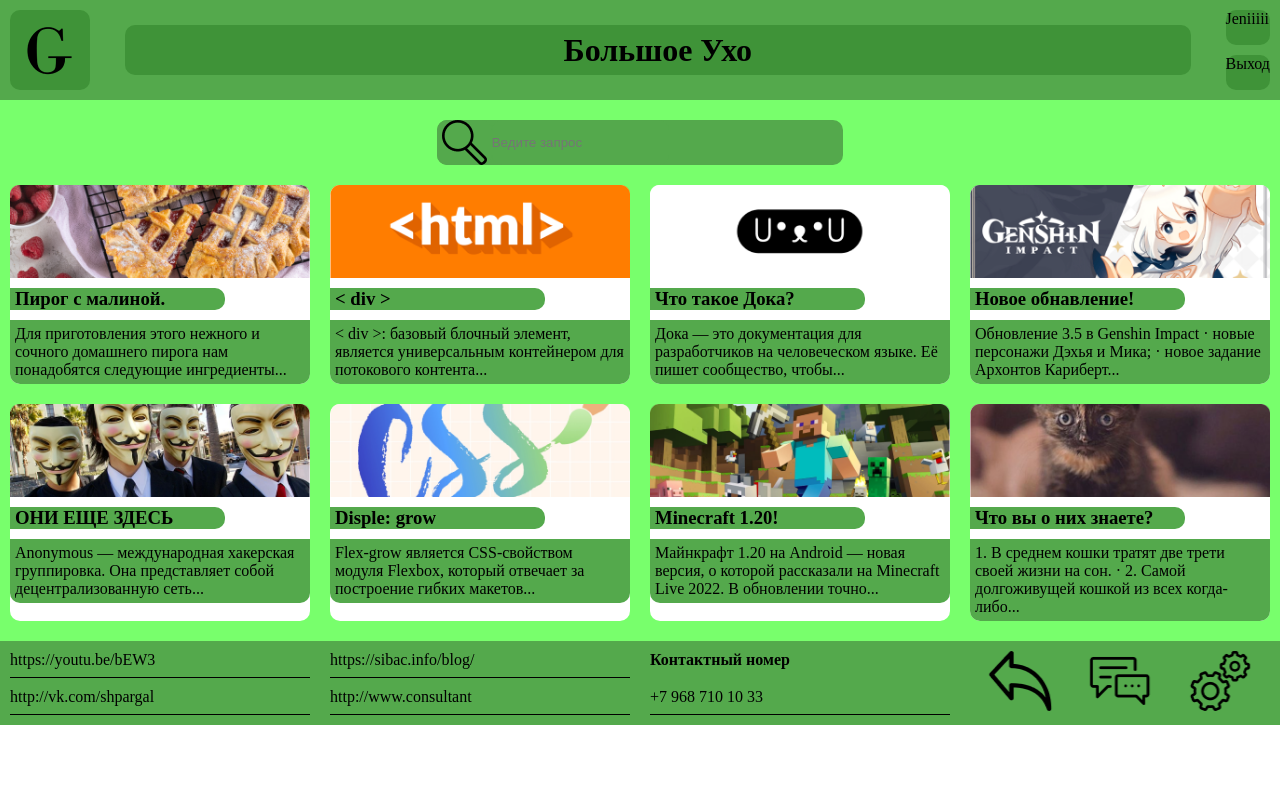
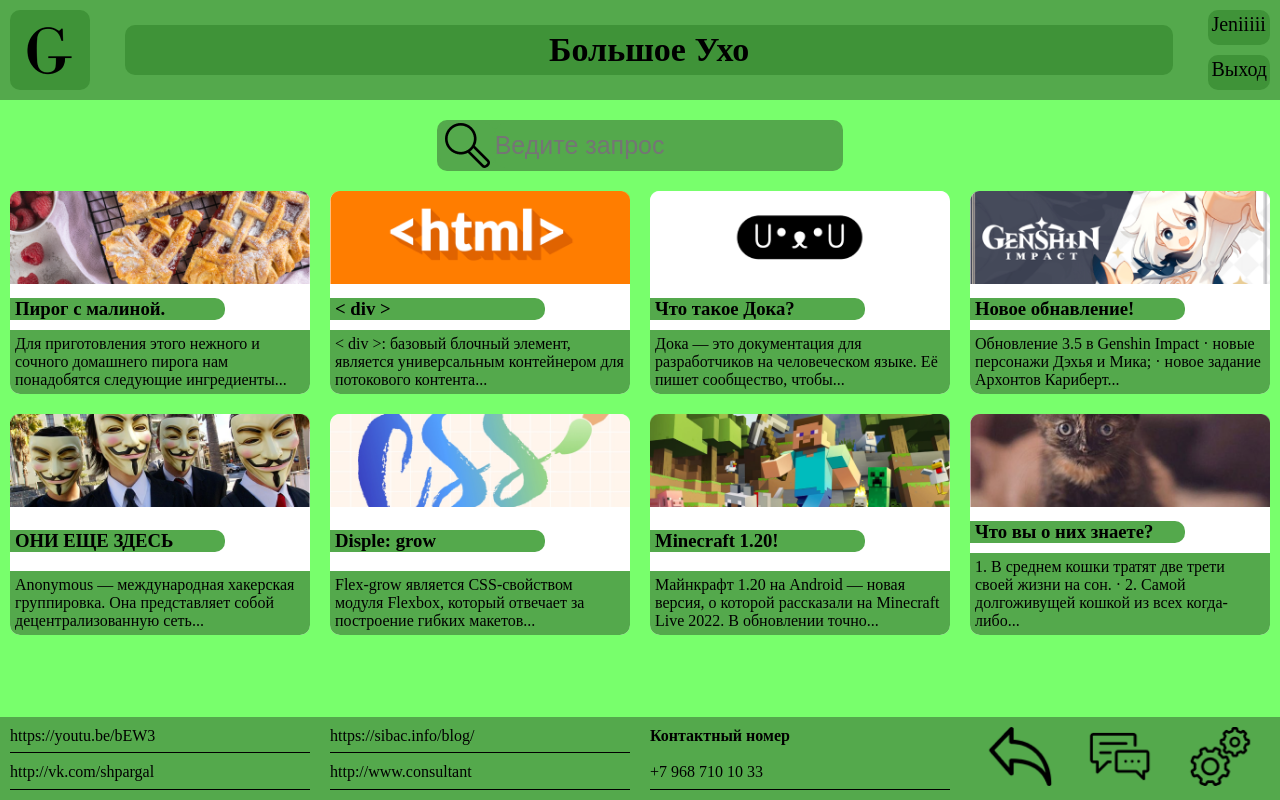
Before and after one commit to jtniiiii/my-site2, a plain HTML site: page index.html in a window 1280 px wide. Drawn offline with Linux system fonts and the light colour scheme.

Commit message:
Add files via upload

```diff
--- a/chats-style.css
+++ b/chats-style.css
@@ -1,5 +1,11 @@
 * {
 	margin: 0;
+}
+
+.page-container {
+	height: 100vh;
+	display: grid;
+	grid-template-rows: auto 1fr auto;
 }
 
 header {
@@ -23,6 +29,7 @@ h1 {
 	display: flex;
 	justify-content: center;
 	align-items: center;
+	font-size: 34px;
 	background-color: #3F9338;
 	margin: 15px;
 	border-radius: 10px;
@@ -39,6 +46,7 @@ h1 {
 	display: flex;
 	justify-content: flex-start;
 	align-items: flex-start;
+	font-size: 20px;
 	background-color: #3F9338;
 	border-radius: 10px;
 }
--- a/index.html
+++ b/index.html
@@ -10,7 +10,7 @@
 <body>
 	<div class="page-container">
 		<header>
-			<a class="logo responsive-img" href="file:///C:/Users/User/Desktop/%D0%9D%D0%BE%D0%B2%D0%B0%D1%8F%20%D0%BF%D0%B0%D0%BF%D0%BA%D0%B0/index-logo.html">
+			<a class="logo responsive-img" href="index-logo.html">
 				<img src="./img/лого.png">
 			</a>
 
@@ -30,9 +30,13 @@
 
 			<div class="news-contener">
 				<article>
-					<a href="file:///C:/Users/User/Desktop/%D0%9D%D0%BE%D0%B2%D0%B0%D1%8F%20%D0%BF%D0%B0%D0%BF%D0%BA%D0%B0/index-site1.html">
+					<a href="index-site1.html">
 						<img class="responsive-img" src="./img/img 1.png">
+					</a>
+					<a href="index-site1.html">
 						<h3>Пирог с малиной.</h3>
+					</a>
+					<a href="index-site1.html">
 						<p>Для приготовления этого нежного и сочного домашнего пирога нам понадобятся следующие ингредиенты...</p>
 				    </a>
 				</article>
@@ -40,7 +44,11 @@
 				<article>
 					<a href="https://developer.mozilla.org/ru/docs/Web/HTML/Element/div">
 						<img class="responsive-img" src="./img/img 2.png">
+					</a>
+					<a href="https://developer.mozilla.org/ru/docs/Web/HTML/Element/div">
 						<h3>< div ></h3>
+					</a>
+					<a href="https://developer.mozilla.org/ru/docs/Web/HTML/Element/div">
 						<p>< div >: базовый блочный элемент, является универсальным контейнером для потокового контента...</p>
 					</a>
 				</article>
@@ -48,7 +56,11 @@
 				<article>
 					<a href="https://doka.guide/">
 						<img class="responsive-img" src="./img/img 3.png">
+					</a>
+					<a href="https://doka.guide/">
 						<h3>Что такое Дока?</h3>
+					</a>
+					<a href="https://doka.guide/">
 						<p>Дока — это документация для разработчиков на человеческом языке. Её пишет сообщество, чтобы...</p>
 				    </a>
 				</article>
@@ -56,7 +68,11 @@
 				<article>
 					<a href="https://genshin.hoyoverse.com/ru/news/detail/105440">
 						<img class="responsive-img" src="./img/img 4.png">
+					</a>
+					<a href="https://genshin.hoyoverse.com/ru/news/detail/105440">
 						<h3>Новое обнавление!</h3>
+					</a>
+					<a href="https://genshin.hoyoverse.com/ru/news/detail/105440">
 						<p>Обновление 3.5 в Genshin Impact · новые персонажи Дэхья и Мика; · новое задание Архонтов Кариберт...</p>
 					</a>
 				</article>
@@ -64,7 +80,11 @@
 				<article>
 					<a href="https://ru.wikipedia.org/wiki/%D0%90%D0%BD%D0%BE%D0%BD%D0%B8%D0%BC%D1%83%D1%81">
 						<img class="responsive-img" src="./img/img 5.png">
+					</a>
+					<a href="https://ru.wikipedia.org/wiki/%D0%90%D0%BD%D0%BE%D0%BD%D0%B8%D0%BC%D1%83%D1%81">
 						<h3>ОНИ ЕЩЕ ЗДЕСЬ</h3>
+					</a>
+					<a href="https://ru.wikipedia.org/wiki/%D0%90%D0%BD%D0%BE%D0%BD%D0%B8%D0%BC%D1%83%D1%81">
 						<p>Anonymous — международная хакерская группировка. Она представляет собой децентрализованную сеть...</p>
 					</a>
 				</article>
@@ -72,7 +92,11 @@
 				<article>
 					<a href="https://highload.today/flex-grow-v-css-kak-eto-rabotaet/">
 						<img class="responsive-img" src="./img/img 6.png">
+					</a>
+					<a href="https://highload.today/flex-grow-v-css-kak-eto-rabotaet/">
 						<h3>Disple: grow</h3>
+					</a>
+					<a href="https://highload.today/flex-grow-v-css-kak-eto-rabotaet/">
 						<p>Flex-grow является CSS-свойством модуля Flexbox, который отвечает за построение гибких макетов...</p>
 					</a>
 				</article>
@@ -80,7 +104,11 @@
 				<article>
 					<a href="https://mcpehub.org/download-mcpe/9571-minecraft-1-20.html">
 						<img class="responsive-img" src="./img/img 7.png">
+					</a>
+					<a href="https://mcpehub.org/download-mcpe/9571-minecraft-1-20.html">
 						<h3>Minecraft 1.20!</h3>
+					</a>
+					<a href="https://mcpehub.org/download-mcpe/9571-minecraft-1-20.html">
 						<p>Майнкрафт 1.20 на Android — новая версия, о которой рассказали на Minecraft Live 2022. В обновлении точно...</p>
 					</a>
 				</article>
@@ -89,10 +117,16 @@
 				<article>
 					<a href="https://sanal.ru/tpost/44n4zlnrcl-10-interesnih-faktov-o-koshkah#:~:text=%D0%92%20%D1%81%D1%80%D0%B5%D0%B4%D0%BD%D0%B5%D0%BC%20%D0%BA%D0%BE%D1%88%D0%BA%D0%B8%20%D1%82%D1%80%D0%B0%D1%82%D1%8F%D1%82%20%D0%B4%D0%B2%D0%B5,%D0%B4%D0%BD%D1%8F%20(1967%E2%80%932005).">
 						<img class="responsive-img" src="./img/img 8.png">
+					</a>
+					<a href="https://sanal.ru/tpost/44n4zlnrcl-10-interesnih-faktov-o-koshkah#:~:text=%D0%92%20%D1%81%D1%80%D0%B5%D0%B4%D0%BD%D0%B5%D0%BC%20%D0%BA%D0%BE%D1%88%D0%BA%D0%B8%20%D1%82%D1%80%D0%B0%D1%82%D1%8F%D1%82%20%D0%B4%D0%B2%D0%B5,%D0%B4%D0%BD%D1%8F%20(1967%E2%80%932005).">
 						<h3>Что вы о них знаете?</h3>
+					</a>
+					<a href="https://sanal.ru/tpost/44n4zlnrcl-10-interesnih-faktov-o-koshkah#:~:text=%D0%92%20%D1%81%D1%80%D0%B5%D0%B4%D0%BD%D0%B5%D0%BC%20%D0%BA%D0%BE%D1%88%D0%BA%D0%B8%20%D1%82%D1%80%D0%B0%D1%82%D1%8F%D1%82%20%D0%B4%D0%B2%D0%B5,%D0%B4%D0%BD%D1%8F%20(1967%E2%80%932005).">
 						<p>1. В среднем кошки тратят две трети своей жизни на сон. · 2. Самой долгоживущей кошкой из всех когда-либо...</p>
 					</a>
 				</article>
+
+			<div class="spacer"></div>
 			</div>
 		</main>
 
@@ -113,9 +147,9 @@
 			</div>
 
 			<div class="footer-img">
-				<a href="file:///C:/Users/User/Desktop/%D0%9D%D0%BE%D0%B2%D0%B0%D1%8F%20%D0%BF%D0%B0%D0%BF%D0%BA%D0%B0/index.html"><img class="responsive-img" src="./img/иконка 1.png"></a>
-				<a href="file:///C:/Users/User/Desktop/%D0%9D%D0%BE%D0%B2%D0%B0%D1%8F%20%D0%BF%D0%B0%D0%BF%D0%BA%D0%B0/index-chats.html"><img class="responsive-img" src="./img/иконка 2.png"></a>
-				<a href="file:///C:/Users/User/Desktop/%D0%9D%D0%BE%D0%B2%D0%B0%D1%8F%20%D0%BF%D0%B0%D0%BF%D0%BA%D0%B0/index-settings.html"><img class="responsive-img" src="./img/иконка 3.png"></a>
+				<a href="index.html"><img class="responsive-img" src="./img/иконка 1.png"></a>
+				<a href="index-chats.html"><img class="responsive-img" src="./img/иконка 2.png"></a>
+				<a href="index-settings.html"><img class="responsive-img" src="./img/иконка 3.png"></a>
 			</div>
 		</footer>
 	</div>
--- a/logo-style.css
+++ b/logo-style.css
@@ -1,5 +1,11 @@
 * {
 	margin: 0;
+}
+
+.page-container {
+	height: 100vh;
+	display: grid;
+	grid-template-rows: auto 1fr auto;
 }
 
 header {
@@ -23,6 +29,7 @@ h1 {
 	display: flex;
 	justify-content: center;
 	align-items: center;
+	font-size: 34px;
 	background-color: #3F9338;
 	margin: 15px;
 	border-radius: 10px;
@@ -39,6 +46,7 @@ h1 {
 	display: flex;
 	justify-content: flex-start;
 	align-items: flex-start;
+	font-size: 20px;
 	background-color: #3F9338;
 	border-radius: 10px;
 }
--- a/media.css
+++ b/media.css
@@ -230,9 +230,9 @@
 
 	article {
 		height: auto;
-	  display: flex;
-	  flex-direction: column;
-	  justify-content: space-between;
+	    display: flex;
+	    flex-direction: column;
+	    justify-content: space-between;
 		background-color: #FFFFFF;
 		font-size: 16px;
 		border-radius: 10px;
--- a/setting-style.css
+++ b/setting-style.css
@@ -1,5 +1,11 @@
 * {
 	margin: 0;
+}
+
+.page-container {
+	height: 100vh;
+	display: grid;
+	grid-template-rows: auto 1fr auto;
 }
 
 header {
@@ -23,6 +29,7 @@ h1 {
 	display: flex;
 	justify-content: center;
 	align-items: center;
+	font-size: 34px;
 	background-color: #3F9338;
 	margin: 15px;
 	border-radius: 10px;
@@ -39,6 +46,7 @@ h1 {
 	display: flex;
 	justify-content: flex-start;
 	align-items: flex-start;
+	font-size: 20px;
 	background-color: #3F9338;
 	border-radius: 10px;
 }
--- a/site1-style.css
+++ b/site1-style.css
@@ -1,5 +1,11 @@
 * {
 	margin: 0;
+}
+
+.page-container {
+	height: 100vh;
+	display: grid;
+	grid-template-rows: auto 1fr auto;
 }
 
 header {
@@ -23,6 +29,7 @@ h1 {
 	display: flex;
 	justify-content: center;
 	align-items: center;
+	font-size: 34px;
 	background-color: #3F9338;
 	margin: 15px;
 	border-radius: 10px;
@@ -39,6 +46,7 @@ h1 {
 	display: flex;
 	justify-content: flex-start;
 	align-items: flex-start;
+	font-size: 20px;
 	background-color: #3F9338;
 	border-radius: 10px;
 }
--- a/style.css
+++ b/style.css
@@ -1,6 +1,12 @@
 /* В artical p не прижимается к низу, хотя все свойства для этого есть. */
 * {
 	margin: 0;
+}
+
+.page-container {
+	height: 100vh;
+	display: grid;
+	grid-template-rows: auto 1fr auto;
 }
 
 header {
@@ -24,6 +30,7 @@ h1 {
 	display: flex;
 	justify-content: center;
 	align-items: center;
+	font-size: 34px;
 	background-color: #3F9338;
 	margin: 15px;
 	border-radius: 10px;
@@ -40,23 +47,28 @@ h1 {
 	display: flex;
 	justify-content: flex-start;
 	align-items: flex-start;
+	font-size: 20px;
 	background-color: #3F9338;
 	border-radius: 10px;
+	padding: 3px;
 }
 
 main {
 	display: grid;
 	grid-template-columns: repeat(3, 1fr);
+	grid-template-rows: auto auto 1fr;
 	gap: 20px;
 	padding: 20px 10px 20px 10px;
 	background-color: #78FF6C;
 }
 
 .search-contener {
+	max-height: 45px;
 	grid-column: 2 / 3;
 	display: flex;
 	background-color: #54A94C;
 	border-radius: 10px;
+	padding: 3px;
 }
 
 .search-button {
@@ -66,9 +78,8 @@ main {
 }
 
 .search-input {
-	width: auto;
-	display: flex;
-	justify-content: flex-start;
+	width: 100%;
+	font-size: 25px;
 	background-color: #54A94C;
 	padding: 0;
 	border: 0;
@@ -83,21 +94,21 @@ main {
 }
 
 article {
-	height: auto;
+	display: flex;
+	flex-direction: column;
+	justify-content: space-between;
 	background-color: #FFFFFF;
 	border-radius: 10px;
 }
 
 article a {
-	display: flex;
-	flex-direction: column;
-	justify-content: space-between;
 	color: #000000;
 	text-decoration: none;
 }
 
 .responsive-img {
 	max-width: 100%;
+	min-width: 100%;
 }
 
 article a h3 {
@@ -112,6 +123,10 @@ article a p {
 	background-color: #54A94C;
 	padding: 5px;
 	border-radius: 0 0 10px 10px;
+}
+
+.spacer {
+	grid-column: 1 / 4;
 }
 
 footer {
```
Also changed, not shown: index-chats.html (+4 -4 lines), index-logo.html (+4 -4 lines), index-settings.html (+4 -4 lines), index-site1.html (+4 -4 lines).
